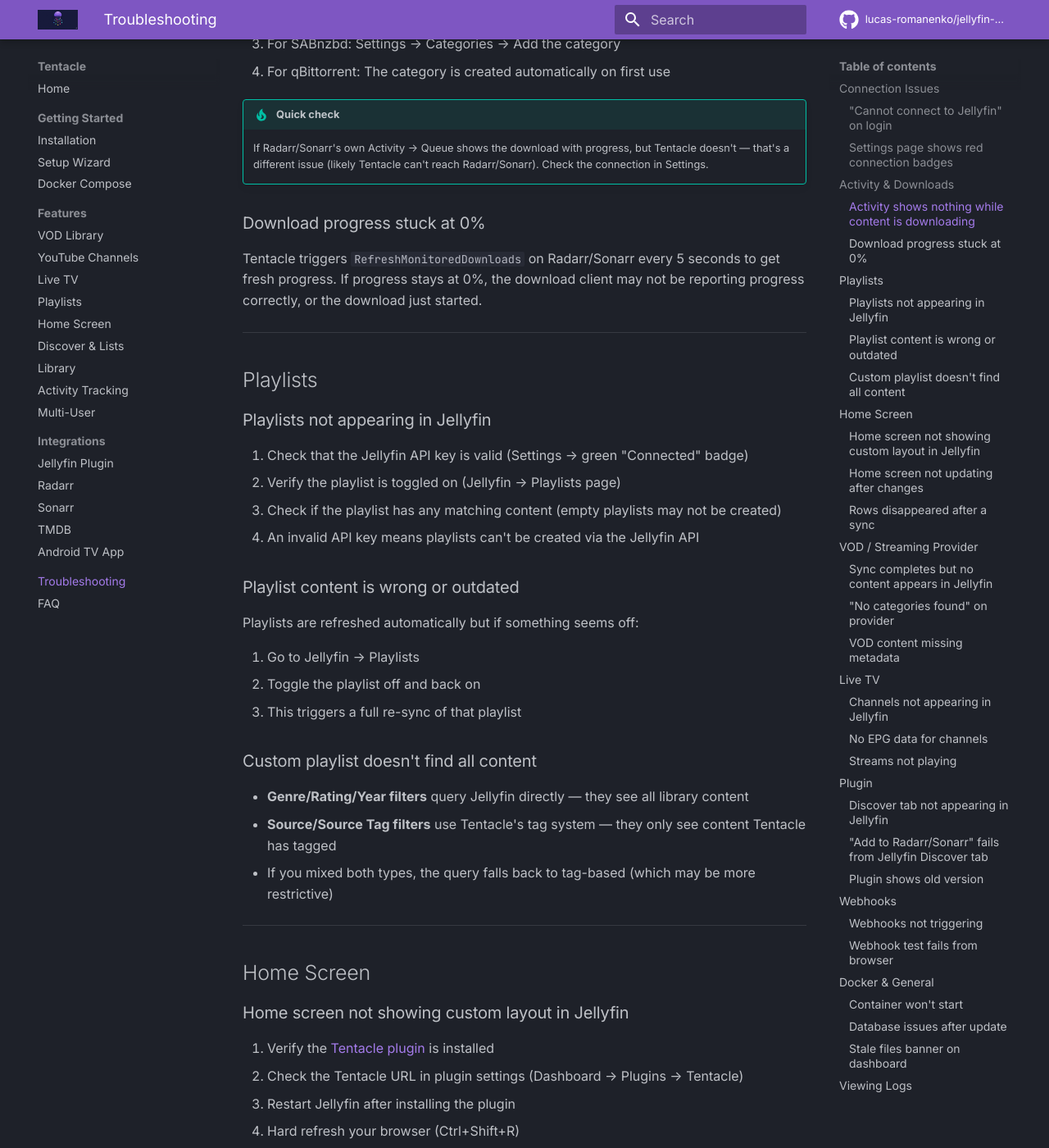
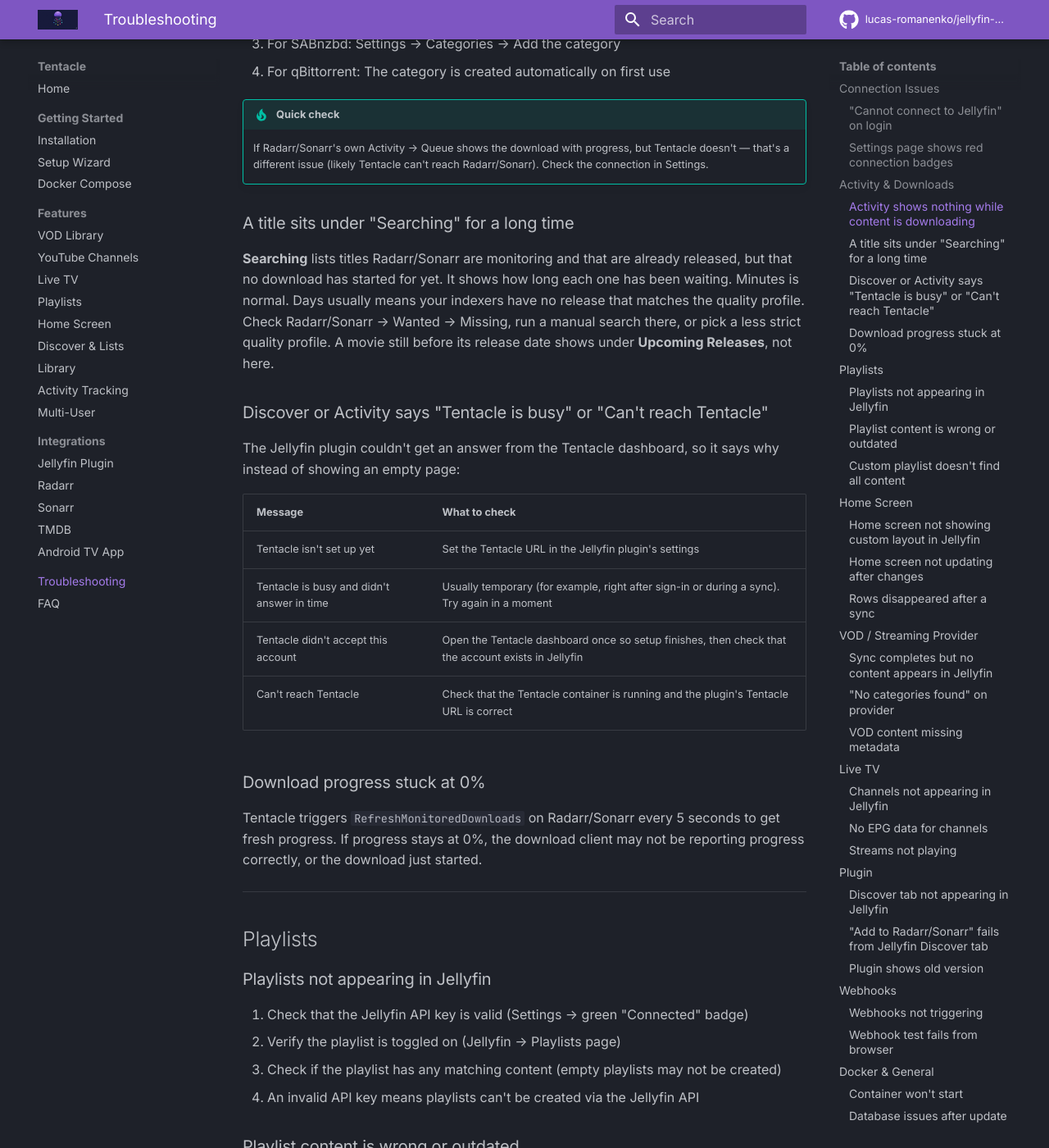
Before and after one commit to lucas-romanenko/jellyfin-tentacle, an MkDocs documentation site: the page built from docs/troubleshooting.md, in a window 1280 px wide and 1400 px high, scrolled down 1180 px. Shown: the whole window at 82% size. Built offline with MkDocs 1.6.1 and Material for MkDocs 9.7.7, drawn with Linux system fonts in a browser that asks for light colours; comment, search, counter and statistics services are not loaded.

Commit message:
Docs: Activity 'Searching' section and Discover unavailable messages
Co-Authored-By: Claude Opus 5.5 (1M context) <noreply@anthropic.com>

```diff
--- a/docs/troubleshooting.md
+++ b/docs/troubleshooting.md
@@ -42,6 +42,21 @@ This is almost always a **category mismatch** between Radarr/Sonarr and your dow
 
 !!! tip "Quick check"
     If Radarr/Sonarr's own Activity → Queue shows the download with progress, but Tentacle doesn't — that's a different issue (likely Tentacle can't reach Radarr/Sonarr). Check the connection in Settings.
+
+### A title sits under "Searching" for a long time
+
+**Searching** lists titles Radarr/Sonarr are monitoring and that are already released, but that no download has started for yet. It shows how long each one has been waiting. Minutes is normal. Days usually means your indexers have no release that matches the quality profile. Check Radarr/Sonarr → Wanted → Missing, run a manual search there, or pick a less strict quality profile. A movie still before its release date shows under **Upcoming Releases**, not here.
+
+### Discover or Activity says "Tentacle is busy" or "Can't reach Tentacle"
+
+The Jellyfin plugin couldn't get an answer from the Tentacle dashboard, so it says why instead of showing an empty page:
+
+| Message | What to check |
+|---|---|
+| Tentacle isn't set up yet | Set the Tentacle URL in the Jellyfin plugin's settings |
+| Tentacle is busy and didn't answer in time | Usually temporary (for example, right after sign-in or during a sync). Try again in a moment |
+| Tentacle didn't accept this account | Open the Tentacle dashboard once so setup finishes, then check that the account exists in Jellyfin |
+| Can't reach Tentacle | Check that the Tentacle container is running and the plugin's Tentacle URL is correct |
 
 ### Download progress stuck at 0%
 
```
Also changed, not shown: docs/index.md (+1 -1 lines).
